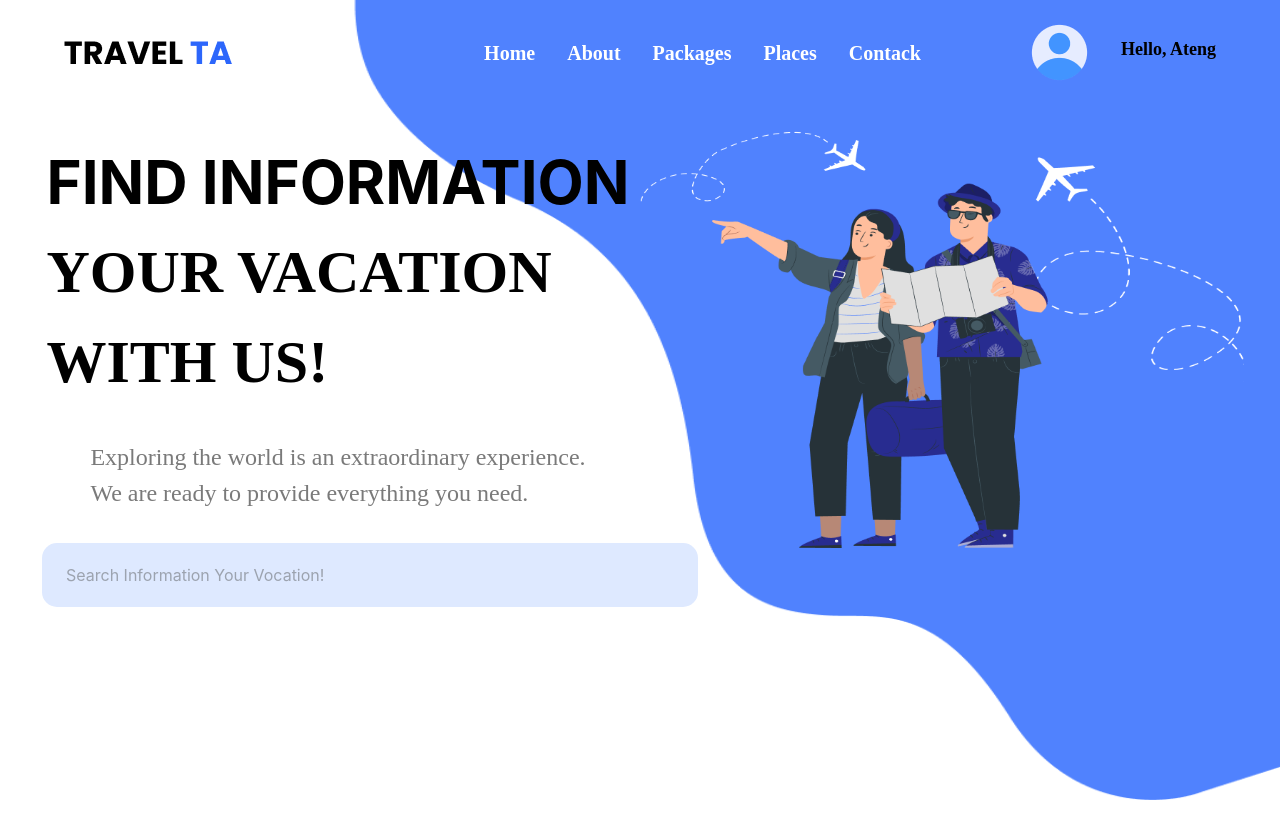
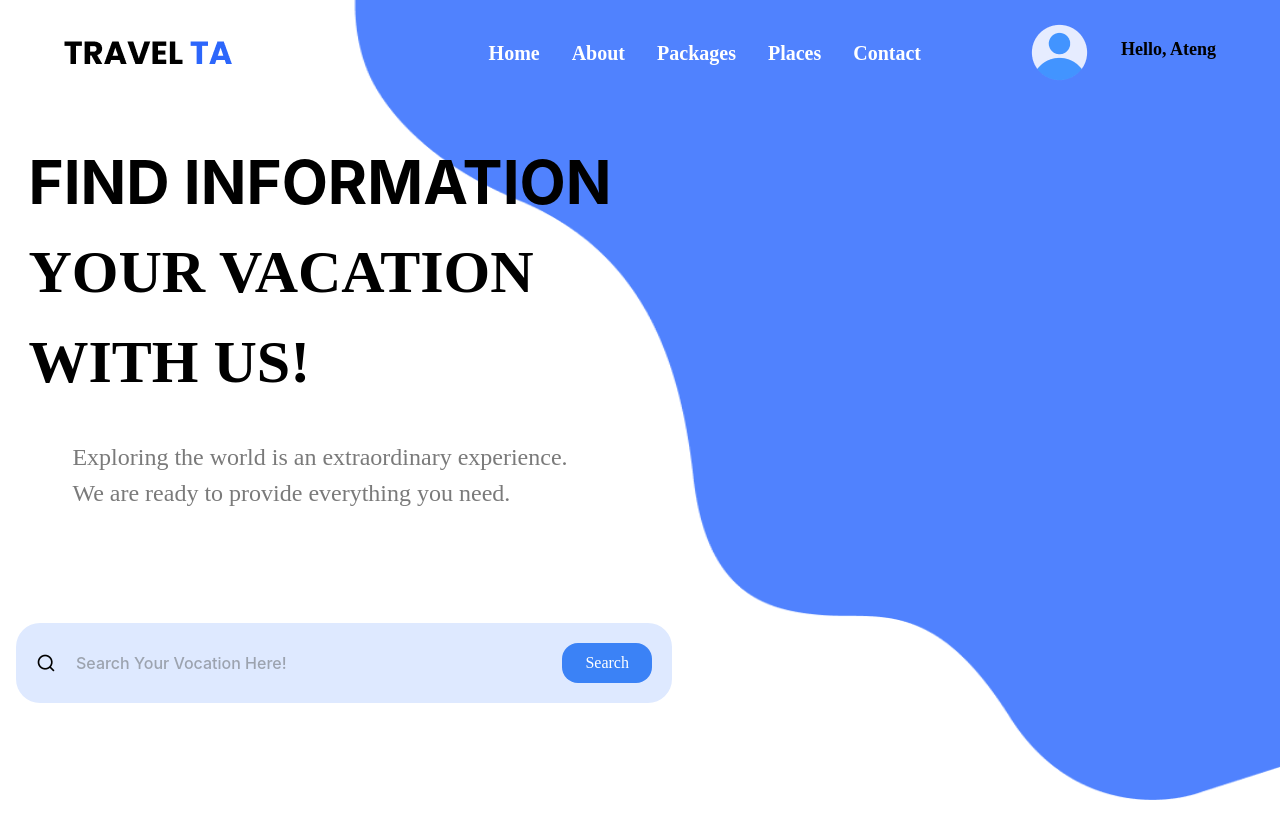
Before and after one commit to arryadali/TravelTA, a React (Create React App) app: page / in a window 1280 px wide. Shown: the top 815 px of the page. Built offline with nearby package versions, Linux system fonts and the light colour scheme.

Commit message:
search box

```diff
--- a/public/index.html
+++ b/public/index.html
@@ -15,6 +15,7 @@
       user's mobile device or desktop. See https://developers.google.com/web/fundamentals/web-app-manifest/
     -->
     <link rel="manifest" href="%PUBLIC_URL%/manifest.json" />
+    <link rel="stylesheet" href="https://unicons.iconscout.com/release/v4.0.8/css/line.css">
     <!--
       Notice the use of %PUBLIC_URL% in the tags above.
       It will be replaced with the URL of the `public` folder during the build.
--- a/src/component/navbar.jsx
+++ b/src/component/navbar.jsx
@@ -34,7 +34,7 @@ const Navbar = () => {
             </li>
             <li class="mx-4 my-6 md:my-0 xl:pr-[94px]">
                 {/* <Link to={"/"}>Contack</Link> */}
-                Contack
+                Contact
             </li>
 
             <span class="flex">
@@ -44,7 +44,7 @@ const Navbar = () => {
         </ul>
 
       </nav>
-      <div className='flex px-9 relative '>
+      <div className='flex relative '>
 
         <div className='w-[50%] flex flex-col justify-center items-center'>
           <div className='font-bold text-[60px] py-8 uppercase'>
@@ -54,26 +54,32 @@ const Navbar = () => {
             </p>
           </div>
 
-          <div className='font-[Poppins]  text-[#7A7A7A] font-light text-[24px]'>
+          <div className='font-[Poppins] text-[#7A7A7A] font-light text-[24px]'>
             <p>
             Exploring the world is an extraordinary experience.
             <pre className='font-[Poppins]'>We are ready to provide everything you need.</pre>
             </p>
           </div>
 
-          <div className='ml-16 py-8 flex-col justify-center items-center'>
-            <input
-            type="text"
-            placeholder='Search Information Your Vocation!'
-            className='bg-[#DEE9FF] w-[41rem] h-[4rem] rounded-[15px] px-6 '
+          <div className='bg-[#DEE9FF] w-11/12 md:w-[41rem] xl:w-[41rem] h-auto p-5 rounded-3xl my-28 ml-12'>
+            <section className='w-full h-10 flex items-center'>
+              <span className='w-10 h-full flex items-center'>
+                <i class="uil uil-search text-xl"></i>
+              </span>
 
-            />
+              <input
+              type="text"
+              className='w-full h-full font-medium md:pl-2 focus:outline-none bg-[#DEE9FF]'
+              placeholder='Search Your Vocation Here!'
+              />
+
+              <button className='w-28 h-full bg-blue-500 flex justify-center items-center rounded-2xl text-white font-medium font-[Poppins]'>
+                Search
+              </button>
+            </section>
           </div>
         </div>
 
-        <div className=''>
-          <img src="../asset/landing.png" alt="" />
-        </div>
       </div>
     </div>
   )
```
